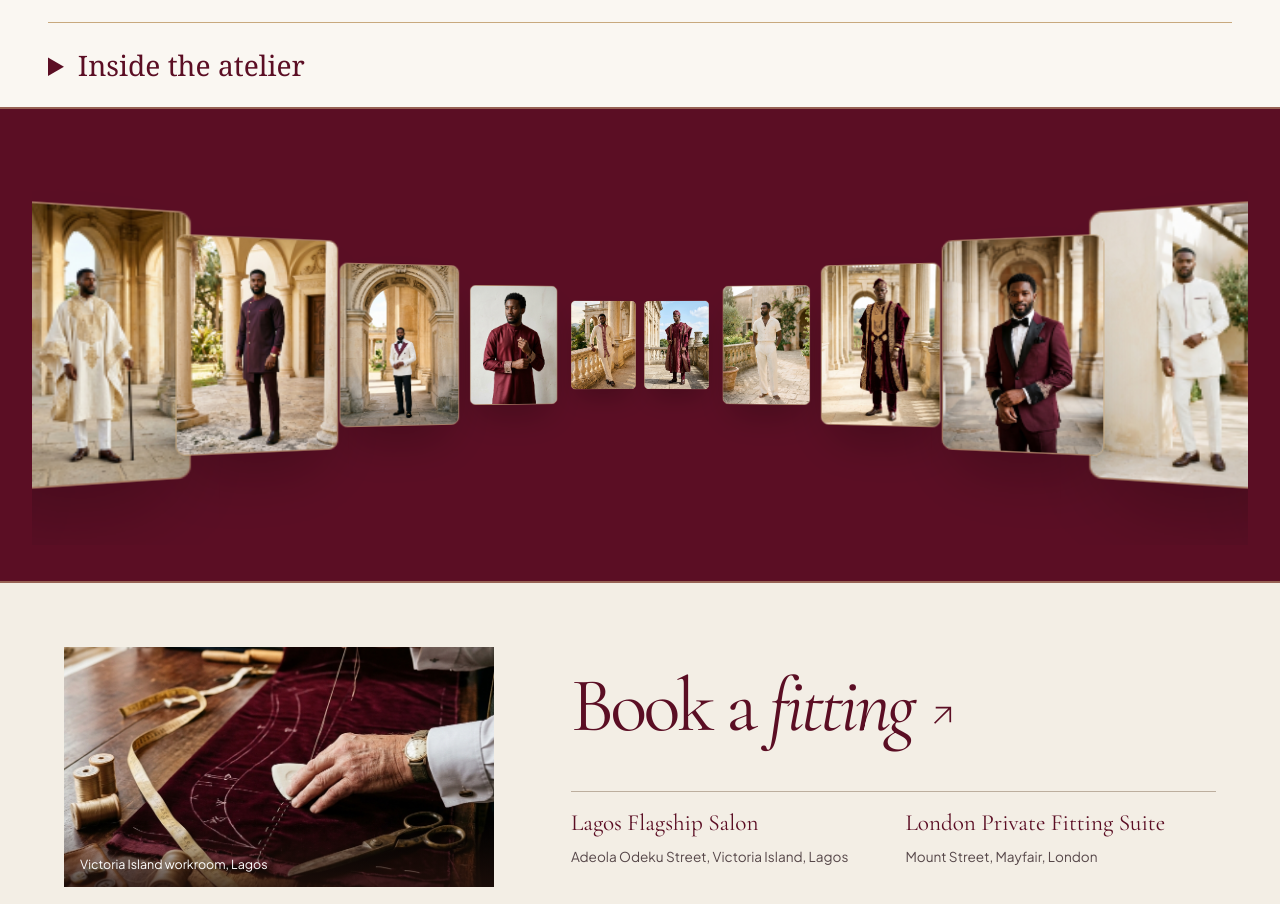
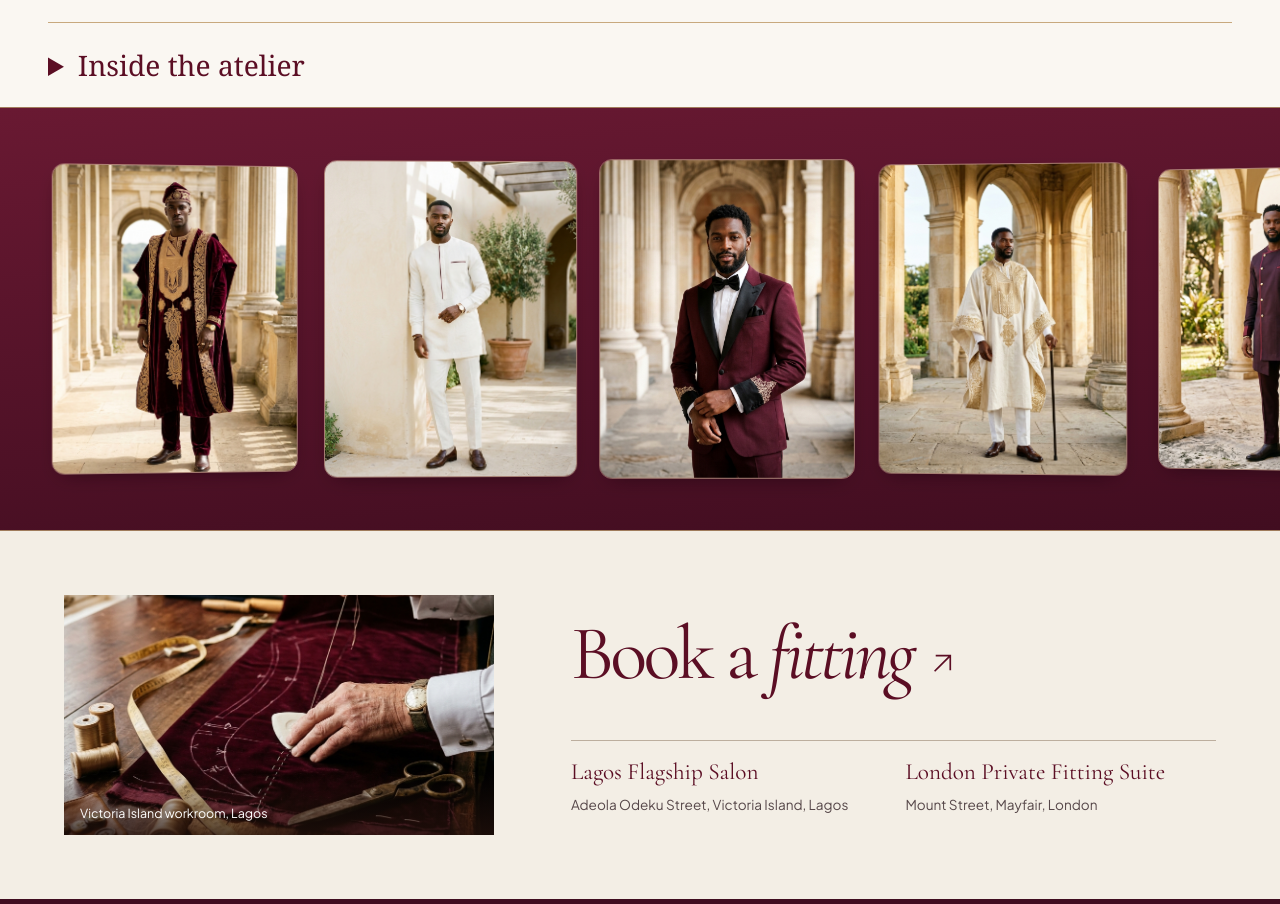
Before and after one commit to Larriee02/RadasApparel, a React (Vite) app: page / in a window 1280 px wide. Shown: the part 2495-3399 px from the top of the page. Built offline with nearby package versions, Linux system fonts and the light colour scheme.

Commit message:
Make the horizontal photobook scroll smoothly through every look

```diff
--- a/src/App.jsx
+++ b/src/App.jsx
@@ -264,7 +264,6 @@ export default function App() {
                 <MaterialsSection />
               </details>
               <CurvedLookbookSection
-                shouldReduceMotion={shouldReduceMotion}
                 onOpenOutfitInGallery={openOutfitInGallery}
               />
             </>
--- a/src/components/sections/CurvedLookbookSection.jsx
+++ b/src/components/sections/CurvedLookbookSection.jsx
@@ -1,160 +1,52 @@
-import React, { useCallback, useRef, useState } from 'react'
-import { motion, useMotionValue, useSpring, useTransform } from 'framer-motion'
+import React, { useRef } from 'react'
 import { CURVED_GALLERY_ITEMS } from '../../data/raddasData'
-import { GarmentVisual } from '../AtelierVisuals'
 
-/**
- * GPU-composited panel inside the 3D Concave Gallery Wall (#curved-wall).
- * Mirrors the classic small-center / tall-angled-wing amphitheater curve
- * while gliding forward & backward cleanly on pointer movement.
- */
-const CurvedLookbookPanel = React.memo(function CurvedLookbookPanel({
-  item,
-  index,
-  smoothOffset,
-  isFocused,
-  reduceMotion,
-  onFocus,
-  onSelect,
-}) {
-  const panelTransform = useTransform(smoothOffset, (off) => {
-    const activeOffset = reduceMotion ? 0 : off
-    const d = index - (7.5 + activeOffset)
-    const a = Math.abs(d)
-    const sign = d < 0 ? -1 : 1
-    const tx = sign * (70 * a + 10.6 * a * a)
-    const tz = Math.min(140, -36 + a * a * 4.4)
-    const rotY = -Math.max(-52, Math.min(52, d * 8.4))
-    const scale = 0.5 + Math.pow(Math.min(a, 6.4) / 5.5, 1.42) * 1.48
-    return `translate3d(${tx.toFixed(1)}px, 0px, ${tz.toFixed(1)}px) rotateY(${rotY.toFixed(1)}deg) scale(${scale.toFixed(3)})`
-  })
+function CurvedLookbookSection({ onOpenOutfitInGallery }) {
+  const drag = useRef(null)
+  const suppressClick = useRef(false)
 
-  const panelOpacity = useTransform(smoothOffset, (off) => {
-    const activeOffset = reduceMotion ? 0 : off
-    const a = Math.abs(index - (7.5 + activeOffset))
-    if (a > 7.2) return 0
-    if (a > 6.2) return Math.max(0.15, 1 - (a - 6.2))
-    return 1
-  })
+  function startDrag(event) {
+    suppressClick.current = false
+    if (event.pointerType !== 'mouse' || event.button !== 0) return
+    drag.current = { x: event.clientX, left: event.currentTarget.scrollLeft }
+  }
 
-  const panelZIndex = useTransform(smoothOffset, (off) => {
-    const activeOffset = reduceMotion ? 0 : off
-    const a = Math.abs(index - (7.5 + activeOffset))
-    return Math.round(10 + a * 3)
-  })
+  function moveDrag(event) {
+    if (!drag.current || !event.buttons) return
+    const rail = event.currentTarget
+    const distance = event.clientX - drag.current.x
+    if (!suppressClick.current && Math.abs(distance) < 6) return
+    suppressClick.current = true
+    rail.setPointerCapture(event.pointerId)
+    rail.dataset.dragging = 'true'
+    rail.scrollLeft = drag.current.left - distance
+  }
+
+  function endDrag(event) {
+    drag.current = null
+    delete event.currentTarget.dataset.dragging
+  }
 
   return (
-    <motion.div
-      style={{
-        transform: panelTransform,
-        opacity: panelOpacity,
-        zIndex: isFocused ? 40 : panelZIndex,
-      }}
-      className="absolute top-1/2 left-1/2 -ml-[61px] -mt-[83px] w-[122px] h-[166px] preserve-3d gpu-smooth"
-    >
-      <button
-        type="button"
-        onMouseEnter={() => onFocus(item.id)}
-        onFocus={() => onFocus(item.id)}
-        onClick={() => onSelect(item.id)}
-        className={`group relative w-full h-full rounded-[8px] overflow-hidden shadow-2xl cursor-pointer transition-transform duration-200 ease-out hover:-translate-y-2.5 hover:scale-[1.06] hover:brightness-110 ${
-          isFocused
-            ? 'border-2 border-[#FAF7F2] ring-2 ring-[#C8A97E]'
-            : 'border border-[#C8A97E]/70 hover:border-[#FAF7F2]'
-        }`}
-        aria-label={`Open ${item.title} full outfit in gallery`}
+    <section id="curved-wall" aria-label="Lookbook" className="photobook scroll-mt-24">
+      <div
+        className="photobook-rail"
+        onPointerDown={startDrag}
+        onPointerMove={moveDrag}
+        onPointerUp={endDrag}
+        onPointerCancel={endDrag}
+        onLostPointerCapture={endDrag}
+        onPointerLeave={event => { if (!suppressClick.current) endDrag(event) }}
       >
-        <GarmentVisual
-          image={item.image}
-          alt={item.alt}
-          silhouette={item.silhouette}
-          tone={item.tone}
-          zoomOnHover
-          eager
-          className="w-full h-full"
-        />
-      </button>
-    </motion.div>
-  )
-})
-
-/**
- * Section 04 — 3D Concave Perspective Lookbook Wall (16 Outfits).
- * Isolates pointer MotionValue glide & hover focus state so hovering never re-renders the App root.
- */
-function CurvedLookbookSection({ shouldReduceMotion, onOpenOutfitInGallery }) {
-  const [hoveredLookId, setHoveredLookId] = useState(CURVED_GALLERY_ITEMS[0].id)
-  const touchStartXRef = useRef(null)
-  const touchStartOffsetRef = useRef(0)
-  const lookbookOffset = useMotionValue(0)
-  const smoothLookbookOffset = useSpring(lookbookOffset, {
-    stiffness: 170,
-    damping: 26,
-    mass: 0.35,
-  })
-
-  const handleLookbookPointerMove = useCallback(
-    (e) => {
-      if (shouldReduceMotion) return
-      const rect = e.currentTarget.getBoundingClientRect()
-      const nx = (e.clientX - rect.left) / rect.width - 0.5
-      lookbookOffset.set(nx * 6.8)
-    },
-    [shouldReduceMotion, lookbookOffset]
-  )
-
-  const handleLookbookTouchStart = useCallback(
-    (e) => {
-      if (shouldReduceMotion || !e.touches[0]) return
-      touchStartXRef.current = e.touches[0].clientX
-      touchStartOffsetRef.current = lookbookOffset.get()
-    },
-    [shouldReduceMotion, lookbookOffset]
-  )
-
-  const handleLookbookTouchMove = useCallback(
-    (e) => {
-      if (shouldReduceMotion || touchStartXRef.current === null || !e.touches[0]) return
-      const dx = e.touches[0].clientX - touchStartXRef.current
-      const nextOffset = Math.max(
-        -3.8,
-        Math.min(3.8, touchStartOffsetRef.current - dx / 52)
-      )
-      lookbookOffset.set(nextOffset)
-    },
-    [shouldReduceMotion, lookbookOffset]
-  )
-
-  return (
-    <section
-      id="curved-wall"
-      aria-label="Lookbook"
-      className="scroll-mt-32 md:scroll-mt-24 bg-[#5B0E24] text-[#FAF7F2] py-5 sm:py-7 md:py-9 overflow-hidden border-y-2 border-[#C8A97E]/55"
-    >
-      <div className="w-full max-w-[1440px] mx-auto px-3 sm:px-4 md:px-8">
-        {/* 3D Concave Perspective Wall (16 Looks Gliding Forward & Backward) */}
-        <div
-          onMouseMove={handleLookbookPointerMove}
-          onTouchStart={handleLookbookTouchStart}
-          onTouchMove={handleLookbookTouchMove}
-          className="relative w-full h-[190px] sm:h-[290px] md:h-[360px] lg:h-[400px] overflow-hidden cursor-ew-resize"
-          style={{ perspective: '1200px' }}
-        >
-          <div className="relative w-full h-full preserve-3d scale-[0.42] sm:scale-[0.68] md:scale-[0.86] lg:scale-100 origin-center">
-            {CURVED_GALLERY_ITEMS.map((item, idx) => (
-              <CurvedLookbookPanel
-                key={item.id}
-                item={item}
-                index={idx}
-                smoothOffset={smoothLookbookOffset}
-                isFocused={hoveredLookId === item.id}
-                reduceMotion={shouldReduceMotion}
-                onFocus={setHoveredLookId}
-                onSelect={onOpenOutfitInGallery}
-              />
-            ))}
-          </div>
-        </div>
+        {CURVED_GALLERY_ITEMS.map(item => (
+          <button key={item.id} type="button" className="photobook-print"
+            aria-label={`Open ${item.title} full outfit in gallery`}
+            onClick={event => {
+              if (!event.detail || !suppressClick.current) onOpenOutfitInGallery(item.id)
+            }}>
+            <img src={item.image} alt={item.alt} loading="lazy" draggable="false" />
+          </button>
+        ))}
       </div>
     </section>
   )
--- a/src/index.css
+++ b/src/index.css
@@ -367,3 +367,48 @@
   .footer-imprint { padding-right: 6rem; }
   .footer-signature { flex-basis: 100%; }
 }
+
+.photobook {
+  background: linear-gradient(175deg, #691932, #410d20);
+  border-block: 1px solid #a07c5c;
+}
+.photobook-rail {
+  display: flex;
+  align-items: center;
+  gap: clamp(12px, 1.5vw, 24px);
+  padding: clamp(24px, 4vw, 60px) clamp(20px, 4vw, 64px);
+  overflow-x: auto;
+  overscroll-behavior-x: contain;
+  scrollbar-width: thin;
+  scrollbar-color: #c8a97e80 transparent;
+  scroll-snap-type: x proximity;
+  scroll-padding-inline: clamp(20px, 4vw, 64px);
+}
+.photobook-print {
+  flex: 0 0 clamp(148px, 20vw, 290px);
+  aspect-ratio: 4 / 5;
+  overflow: hidden;
+  border: 1px solid #ead2ac91;
+  border-radius: clamp(9px, 1vw, 16px);
+  box-shadow: 0 8px 22px -12px #220511;
+  scroll-snap-align: start;
+  cursor: pointer;
+  user-select: none;
+}
+.photobook-print img { width: 100%; height: 100%; object-fit: cover; transition: transform 400ms ease-out; }
+.photobook-print:focus-visible { outline: 2px solid #ead2ac; outline-offset: 4px; }
+.photobook-rail[data-dragging] { scroll-snap-type: none; }
+.photobook-rail[data-dragging], .photobook-rail[data-dragging] button { cursor: grabbing; }
+@media (hover: hover) and (prefers-reduced-motion: no-preference) {
+  .photobook-print:hover img { transform: scale(1.035); }
+}
+@supports (animation-timeline: view(inline)) {
+  @media (prefers-reduced-motion: no-preference) {
+    .photobook-print { animation: photobook-turn linear both; animation-timeline: view(inline); }
+    @keyframes photobook-turn {
+      from { transform: perspective(900px) rotateY(-7deg) scale(.94); }
+      45%, 55% { transform: perspective(900px) rotateY(0) scale(1); }
+      to { transform: perspective(900px) rotateY(7deg) scale(.94); }
+    }
+  }
+}
```
